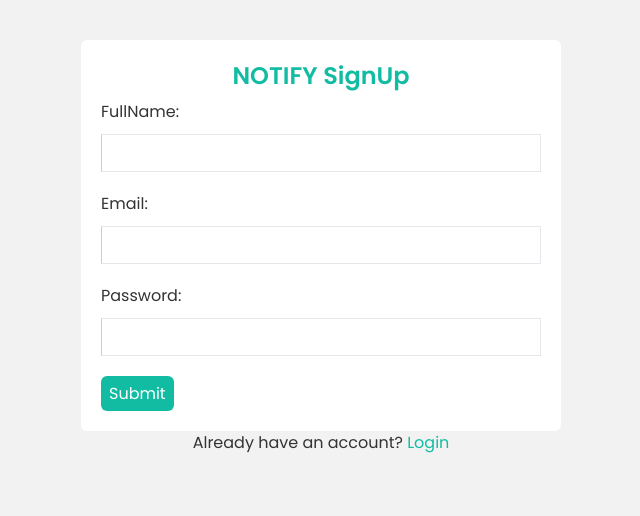
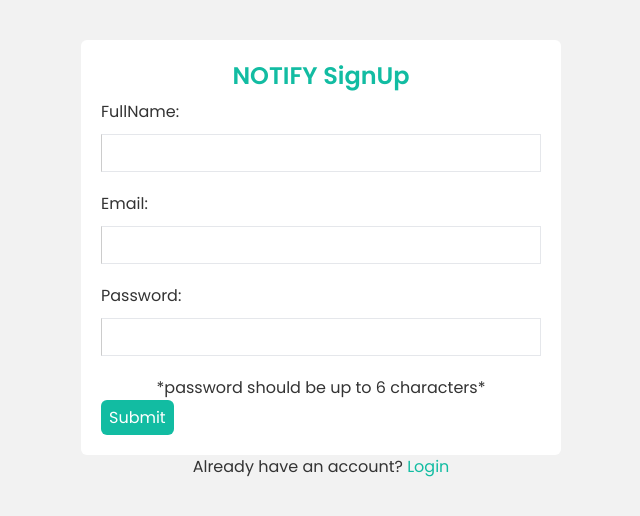
Before and after one commit to Verifieddanny/Notify, a React (Vite) app: page /signup in a window 1280 px wide. Shown: the top 516 px of the page, without its empty margins (319-959 px from the left). Built offline with nearby package versions, Linux system fonts and the light colour scheme; no server answers.

Commit message:
Update SignUp.jsx

```diff
--- a/src/pages/SignUp.jsx
+++ b/src/pages/SignUp.jsx
@@ -18,7 +18,7 @@ function SignUp() {
 
   const handleSubmit = async (e) => {
     e.preventDefault();
-    if (!formData.fullname || !formData.email || !formData.password) {
+    if (!formData.fullname || !formData.email || formData.password.length < 6) {
       toast.warn("Please fill in all the fields correctly", {
         position: "top-center",
         autoClose: 5000,
@@ -98,6 +98,7 @@ function SignUp() {
             name="password"
             onChange={handleChange}
           />
+          <p className="p">*password should be up to 6 characters*</p>
 
           <button type="submit" className="sub">
             Submit
```
